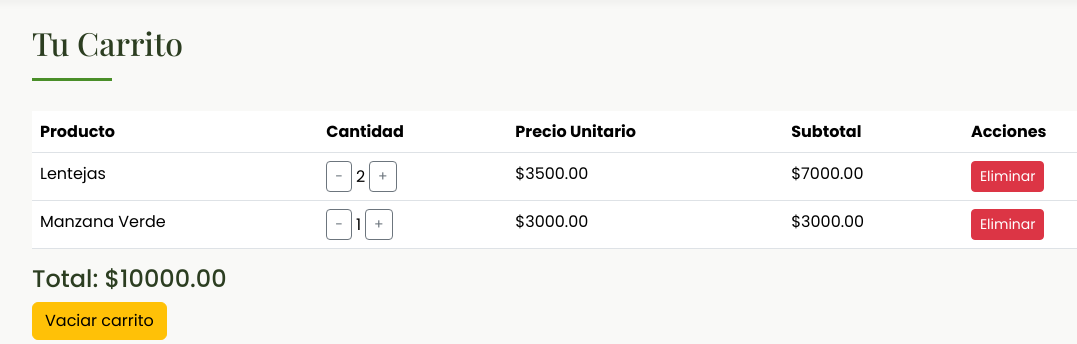
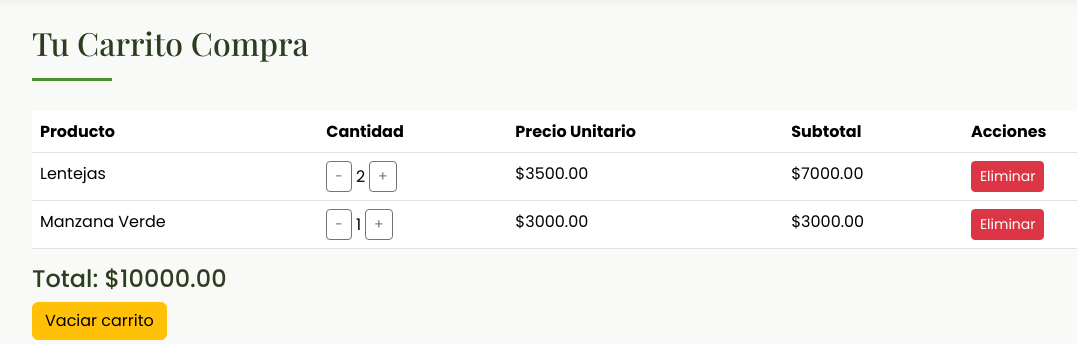
Before and after one commit to EMARTINEZ1993/Tienda_Django_v2, a Django app: page /carrito/ in a window 1280 px wide. Shown: the part 78-422 px from the top of the page, without its empty margins (50-1127 px from the left). Run offline with Django 5.2, Linux system fonts and the light colour scheme; data comes from the database, SQL or seed files in the repository; some libraries are stand-ins or nearby versions.

Commit message:
Actualizacion

```diff
--- a/django_techstore/productos/templates/productos/carrito.html
+++ b/django_techstore/productos/templates/productos/carrito.html
@@ -3,7 +3,7 @@
 
 <div class="container mt-4">
 
-    <h2>Tu Carrito</h2>
+    <h2>Tu Carrito Compra</h2>
 
     {% if carrito_items %}
     <table class="table">
```
